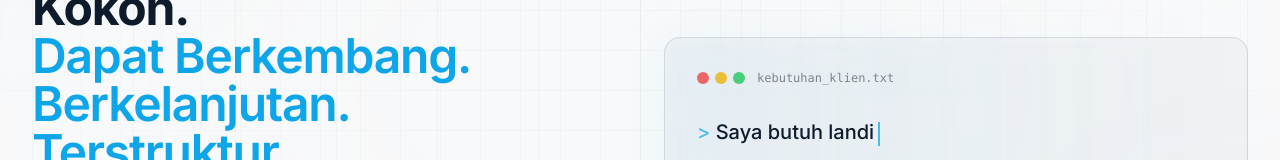
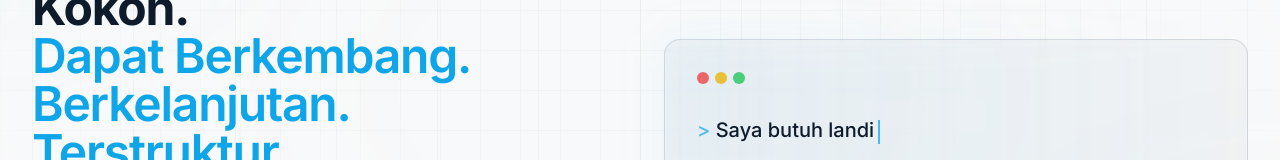
Before and after one commit to pilarlabsid/pilarlabs-landing, a React (Vite) app: page / in a window 1280 px wide. Shown: the part 310-470 px from the top of the page. Built offline with nearby package versions, Linux system fonts and the light colour scheme.

Commit message:
refactor: remove file label from AI prompt animation

```diff
--- a/src/components/ui/AIPromptAnimation.tsx
+++ b/src/components/ui/AIPromptAnimation.tsx
@@ -53,9 +53,6 @@
                         <div className="w-3 h-3 rounded-full bg-yellow-500/80" />
                         <div className="w-3 h-3 rounded-full bg-green-500/80" />
                     </div>
-                    <span className="text-xs font-mono text-calm/50">
-                        {t('hero.aiPromptLabel')}
-                    </span>
                 </div>
 
                 {/* Typing Animation */}
```
